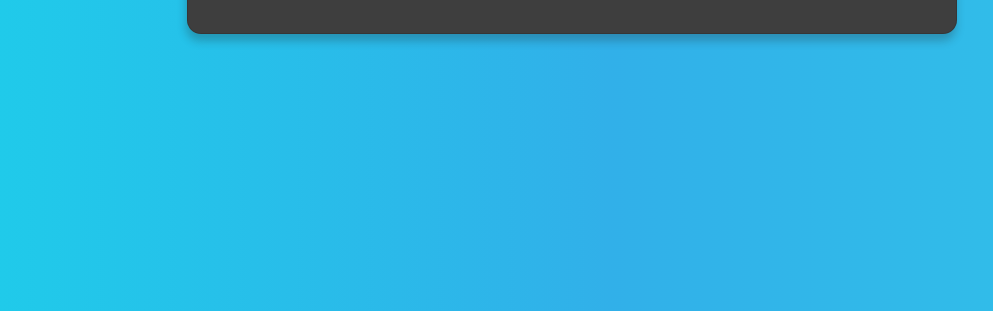
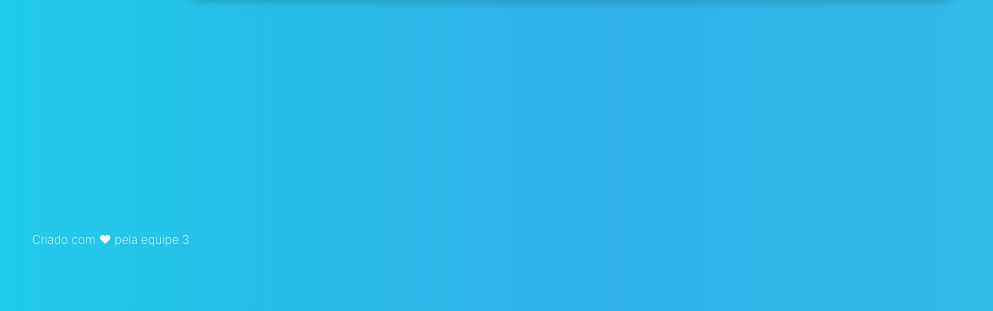
Before and after one commit to Dadarkp3/BuscaCep, a website: page index.html in a window 1280 px wide. Shown: the part 489-800 px from the top of the page, without its empty margins (68-1061 px from the left). Drawn offline with nearby package versions, Linux system fonts and the light colour scheme.

Commit message:
chore: add footer

```diff
--- a/index.html
+++ b/index.html
@@ -88,7 +88,9 @@
         </div>
       </section>
     </main>
-    <footer></footer>
+    <footer class="container row animate__animated animate__fadeInUp">
+      <p class="col-12">Criado com &hearts; pela equipe 3</p>
+    </footer>
     <script
       src="https://code.jquery.com/jquery-3.5.1.slim.min.js"
       integrity="sha384-DfXdz2htPH0lsSSs5nCTpuj/zy4C+OGpamoFVy38MVBnE+IbbVYUew+OrCXaRkfj"
--- a/src/styles/style.css
+++ b/src/styles/style.css
@@ -10,10 +10,14 @@ body {
   flex-flow: column;
   justify-content: center;
   align-items: center;
-  height: 100vh;
 }
 
 main {
+  display: flex;
+  flex-flow: column;
+  justify-content: center;
+  align-items: center;
+  height: 90vh;
   max-width: 800px !important;
 }
 
@@ -152,3 +156,13 @@ hr {
   flex-flow: row;
   justify-content: center;
 }
+
+footer {
+  color: white;
+  font-size: 12px;
+  display: flex;
+  font-weight: 200;
+  flex-flow: column;
+  justify-content: center;
+  align-items: center;
+}
```
